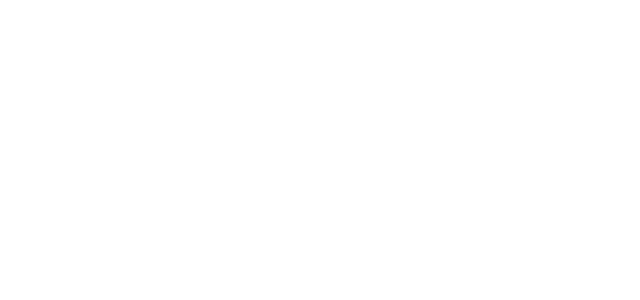
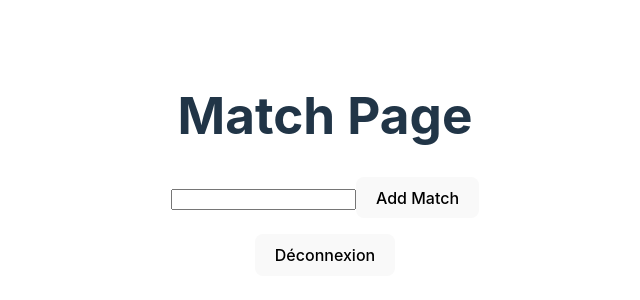
Before and after one commit to noamerey/Shifumi, a React (Vite) app in the folder Front/: page /matchlist in a window 1280 px wide. Before the commit this address had no page. Shown: the part 236-536 px from the top of the page, without its empty margins (315-955 px from the left). Built offline with nearby package versions, Linux system fonts and the light colour scheme; sample sign-in values are in the browser's storage.

Commit message:
Ajout de la page des matchs, deconnexion et route privée

```diff
--- a/Front/src/App.jsx
+++ b/Front/src/App.jsx
@@ -1,19 +1,30 @@
 import { useState } from 'react';
-import { BrowserRouter as Router, Route, Routes } from 'react-router-dom';
+import { BrowserRouter as Router, Route, Routes, Navigate } from 'react-router-dom';
 import './App.css';
 import Login from './components/login';
-import CreateAccount from './components/CreateAccount'; // Make sure the path is correct
+import CreateAccount from './components/CreateAccount';
+import Match from './components/Match';
 
 function App() {
   const [username, setUsername] = useState('');
   const [password, setPassword] = useState('');
 
+  const isLoggedIn = !!username;
+
+  const PrivateRoute = ({ children }) => {
+    const userToken = localStorage.getItem('userToken');
+    const storedUsername = localStorage.getItem('username');
+
+    return userToken && storedUsername ? children : <Navigate to="/login" />;
+  };
+
   return (
     <Router>
       <div>
         <Routes>
-          <Route path="/login" element={<Login/>}/>
+          <Route path="/login" element={<Login setUsername={setUsername}/>}/>
           <Route path="/register" element={<CreateAccount/>}/>
+          <Route path="/matchlist" element={<PrivateRoute><Match/></PrivateRoute>}/>
         </Routes>
       </div>
     </Router>
--- a/Front/src/serverlink/user.js
+++ b/Front/src/Contexts/Actions/user-fetch.js
@@ -6,14 +6,15 @@
 export async function loginUser(username, password) {
   try {
     const response = await axios.post(`${API_URL}/login`, { username, password });
-    if (response.data.success) {
+    if (response.data.token) {
       saveToLocalStorage(response.data.token, username);
       return { status: 'success', data: response.data };
     } else {
+      console.error('Login failed with response:', response.data);
       throw new Error('Login failed');
     }
   } catch (error) {
-    console.error('Login error:', error);
+    console.error('Login error:', error.response ? error.response.data : error);
     return { status: 'error', message: error.message };
   }
 }
--- a/Front/src/components/CreateAccount.jsx
+++ b/Front/src/components/CreateAccount.jsx
@@ -1,6 +1,6 @@
 import React, { useState } from 'react';
 import { Link } from 'react-router-dom';
-import { registerUser } from '../serverlink/user'; // Assuming user.js is in the same directory
+import { registerUser } from '../Contexts/Actions/user-fetch'; // Assuming user.js is in the same directory
 
 function Register() {
   const [username, setUsername] = useState('');
--- /dev/null
+++ b/Front/src/components/Match.jsx
@@ -0,0 +1,39 @@
+import React, { useState } from 'react';
+import { useNavigate } from 'react-router-dom';
+
+function Match() {
+  const [matches, setMatches] = useState([]);
+  const [newMatch, setNewMatch] = useState('');
+  const navigate = useNavigate();
+
+  const handleInputChange = (event) => {
+    setNewMatch(event.target.value);
+  };
+
+  const handleAddMatch = () => {
+    setMatches([...matches, newMatch]);
+    setNewMatch('');
+  };
+
+  const handleLogout = () => {
+    localStorage.removeItem('userToken');
+    localStorage.removeItem('username');
+    navigate('/login');
+  };
+
+  return (
+    <div>
+      <h1>Match Page</h1>
+      <input type="text" value={newMatch} onChange={handleInputChange} />
+      <button onClick={handleAddMatch}>Add Match</button>
+      <ul>
+        {matches.map((match, index) => (
+          <li key={index}>{match}</li>
+        ))}
+      </ul>
+      <button onClick={handleLogout}>Déconnexion</button>
+    </div>
+  );
+}
+
+export default Match;
--- a/Front/src/components/login.jsx
+++ b/Front/src/components/login.jsx
@@ -1,6 +1,6 @@
 import React, { useState } from 'react';
 import { useNavigate } from 'react-router-dom';
-import { loginUser } from '../serverlink/user'; // Assuming user.js is in the same directory
+import { loginUser } from '../Contexts/Actions/user-fetch'; // Assuming user.js is in the same directory
 
 function Login() {
   const [username, setUsername] = useState('');
@@ -15,8 +15,15 @@
   const handleSubmit = async (event) => {
     event.preventDefault();
     try {
-      await loginUser(username, password);
-      navigate('/matchlist');
+      const response = await loginUser(username, password);
+      if (response.status === 'success') {
+        localStorage.setItem('userToken', response.token);
+        localStorage.setItem('username', username);
+        navigate('/matchlist');
+      } else {
+        console.error('Login error:', response.error);
+        setError('Impossible de se connecter');
+      }
     } catch (error) {
       console.error('Login error:', error);
       setError('Impossible de se connecter');
```
